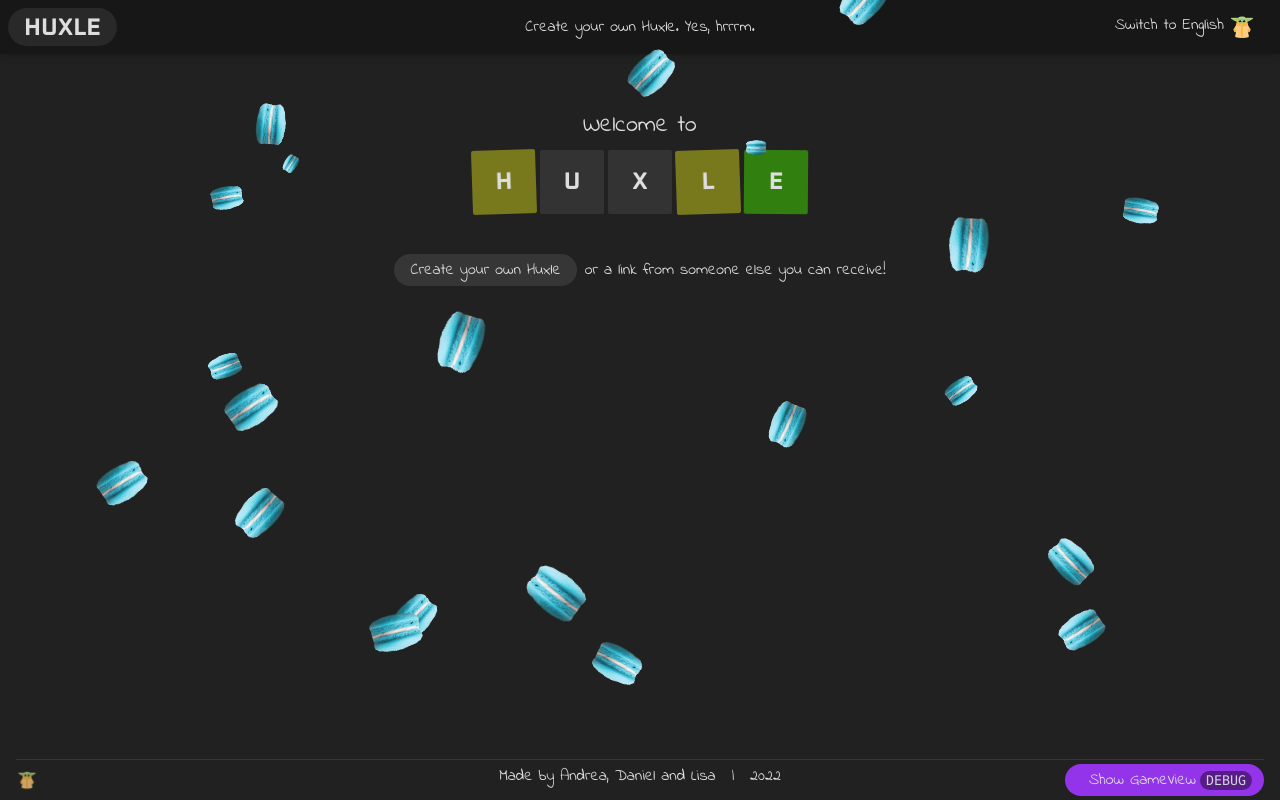
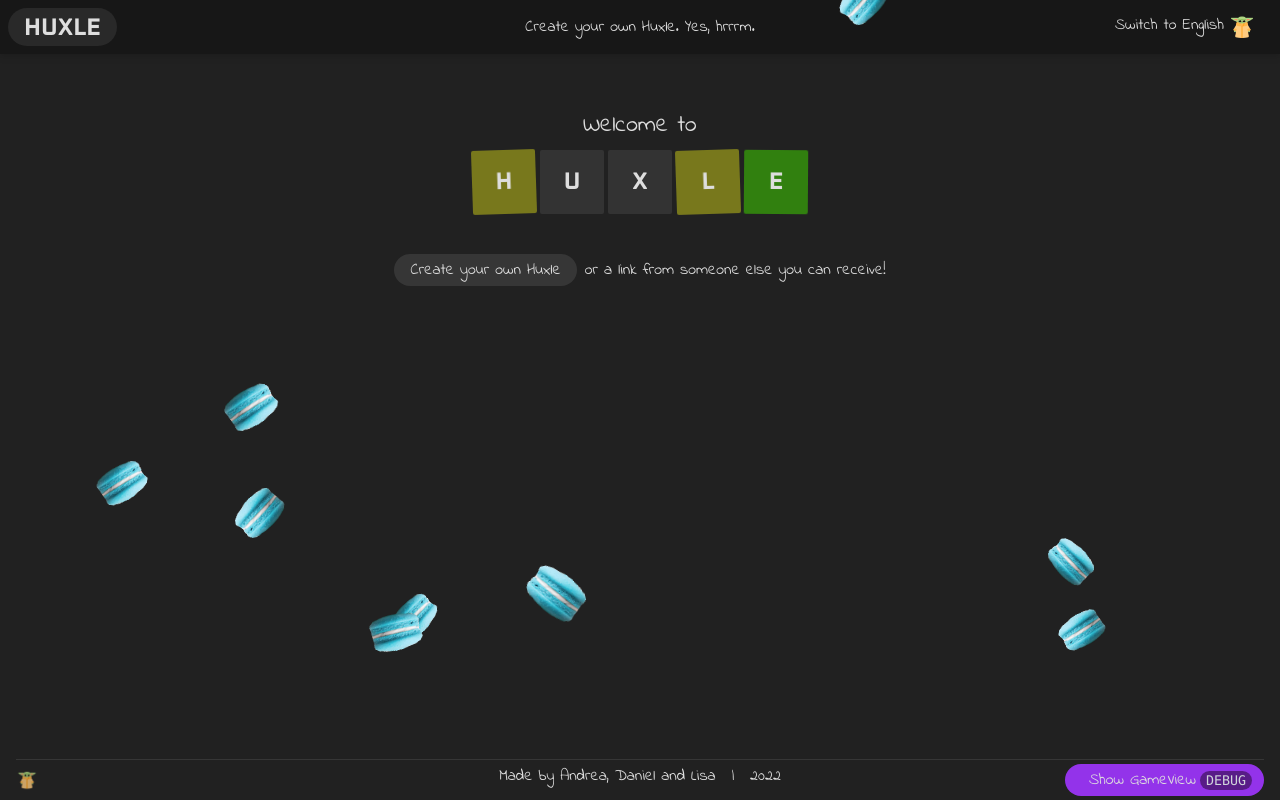
Before and after one commit to Rathalin/huxle-project, a Vue app: page / in a window 1280 px wide. Both pictures are taken after a click on the picture 27 px from the left and 777 px from the top of the page. Built offline with nearby package versions, Linux system fonts and the light colour scheme.

Commit message:
Reduce cookie count (better performance)

```diff
--- a/src/components/ui/easter-egg/EasterEgg.vue
+++ b/src/components/ui/easter-egg/EasterEgg.vue
@@ -7,7 +7,7 @@ const vueInstance = getCurrentInstance()
 let resizeEventHandler: (this: Window, ev: UIEvent) => any = function () {}
 const windowWidth = ref(0)
 
-const imageCount = 100
+const imageCount = 50
 const initialY = -20
 const minX = 5
 const maxX = 95
```
